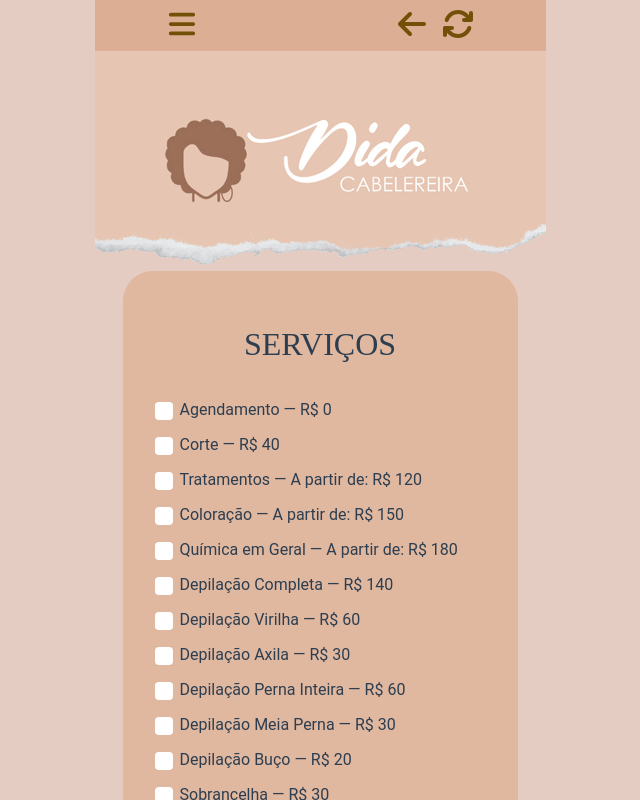
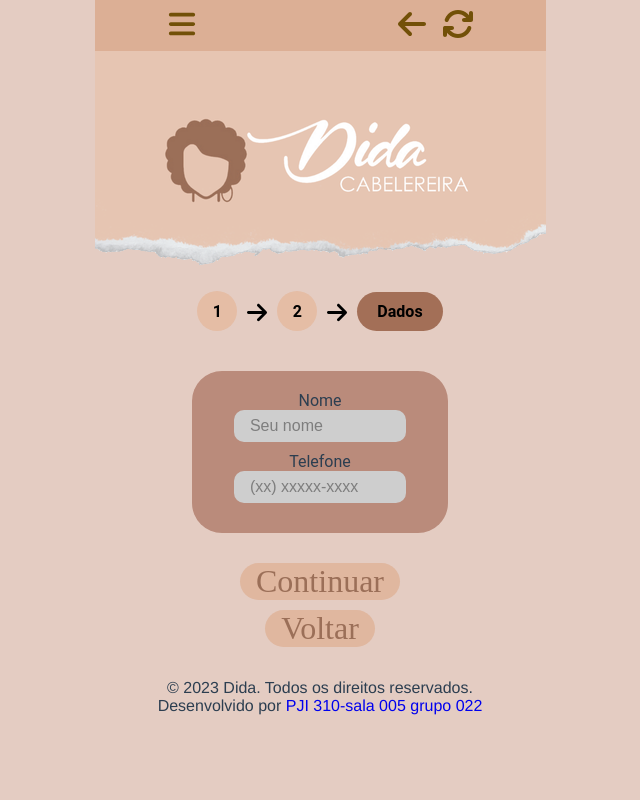
Before and after one commit to univesp-comp-pji3-grupo02/dida-site, a Vue app: page /#/scheduling in a window 1280 px wide. Shown: the top 800 px of the page, without its empty margins (320-960 px from the left). Built offline with nearby package versions, Linux system fonts and the light colour scheme.

Commit message:
add stepper layout

```diff
--- a/src/components/dataStep.vue
+++ b/src/components/dataStep.vue
@@ -1,11 +1,82 @@
 <template>
-    <H1>DADOS</H1>
+    <div class="stepper">
+      <div class="circle">1</div>
+      <div class="arrow"><img src="img/icons/right-arrow.svg" alt="right-arrow"></div>
+      <div class="circle">2</div>
+      <div class="arrow"><img src="img/icons/right-arrow.svg" alt="right-arrow"></div>
+      <div class="step">Dados</div>
+    </div>
+    <div class="form-container">
+      <label for="nome">Nome</label>
+      <input type="text" id="nome" name="nome" placeholder="Seu nome" required>
+      <label for="nome">Telefone</label>
+      <input
+    type="tel"
+    v-model="telefone"
+    @input="phoneFormat"
+    placeholder="(xx) xxxxx-xxxx"
+    maxlength="15"
+  />
+    </div>
     <button class="button-prev-next" @click="$emit('next')" >Continuar</button>
     <button class="button-prev-next" @click="$emit('prev')" >Voltar</button>
 </template>
 
 <script>
 export default {
-  name: 'DataStep'
+  name: 'DataStep',
+  methods: {
+    phoneFormat (event) {
+      let telefone = event.target.value.replace(/\D/g, '')
+
+      // Limita a 11 dígitos (2 DDD + 9 número)
+      telefone = telefone.slice(0, 11)
+
+      if (telefone.length > 10) {
+        telefone = telefone.replace(/(\d{2})(\d{5})(\d{4})/, '($1) $2-$3')
+      } else if (telefone.length > 6) {
+        telefone = telefone.replace(/(\d{2})(\d{4})(\d{0,4})/, '($1) $2-$3')
+      } else if (telefone.length > 2) {
+        telefone = telefone.replace(/(\d{2})(\d{0,4})/, '($1) $2')
+      } else {
+        telefone = telefone.replace(/(\d*)/, '($1')
+      }
+
+      event.target.value = telefone
+    }
+
+  }
 }
 </script>
+<style>
+.form-container{
+  background-color: #BA8B7B;
+  display: flex;
+  flex-direction: column;
+  align-items: center;
+  justify-content: center;
+  padding: 20px;
+  border-radius: 30px;
+  margin: 20px;
+  width: 80%;
+}
+.form-container input{
+  background-color: #cecece;
+  width: 80%;
+  height: 2rem;
+  border-radius: 10px;
+  margin-bottom: 10px;
+  border: none;
+  color: #000;
+  padding: 1rem;
+  font-size: 1rem;
+}
+.form-container input::placeholder{
+  color: #7e7e7e;
+  font-size: 1rem;
+}
+.form-container input:focus{
+  outline: none;
+  background-color: #ffffff;
+  }
+</style>
--- a/src/components/dateStep.vue
+++ b/src/components/dateStep.vue
@@ -1,6 +1,12 @@
 <template>
+    <div class="stepper">
+      <div class="circle">1</div>
+      <div class="arrow"><img src="img/icons/right-arrow.svg" alt="right-arrow"></div>
+      <div class="step">Data</div>
+      <div class="arrow"><img src="img/icons/right-arrow.svg" alt="right-arrow"></div>
+      <div class="circle">3</div>
+    </div>
     <div class="scheduling-h1">
-    <h1>Agendar atendimento</h1>
     </div>
     <div class="scheduling-container">
       <CalendarGrid @openModal="openModal" />
--- a/src/components/serviceStep.vue
+++ b/src/components/serviceStep.vue
@@ -1,7 +1,13 @@
 <template>
   <div>
+    <div class="stepper">
+      <div class="step">Serviços</div>
+      <div class="arrow"><img src="img/icons/right-arrow.svg" alt="right-arrow"></div>
+      <div class="circle">2</div>
+      <div class="arrow"><img src="img/icons/right-arrow.svg" alt="right-arrow"></div>
+      <div class="circle">3</div>
+    </div>
     <div class="scheduling-services-container">
-      <h1>SERVIÇOS</h1>
       <div
         class="scheduling-services-sub-container"
         v-for="(svc, key) in services"
@@ -131,4 +137,5 @@ export default {
 .checkbox-container input:checked + .checkmark::after {
   display: block;
 }
+
 </style>
--- a/src/views/SchedulingView.vue
+++ b/src/views/SchedulingView.vue
@@ -148,6 +148,38 @@
   height: 2rem;
   border-radius: 10px;
 }
+.stepper {
+      display: flex;
+      align-items: center;
+      gap: 10px;
+      padding: 20px;
+    }
+
+    .step {
+      background-color: #a36f57; /* cor da bolha "Serviços" */
+      color: black;
+      font-weight: bold;
+      padding: 10px 20px;
+      border-radius: 999px;
+    }
+
+    .circle {
+      background-color: #e5bda5;
+      color: black;
+      font-weight: bold;
+      width: 40px;
+      height: 40px;
+      border-radius: 50%;
+      display: flex;
+      align-items: center;
+      justify-content: center;
+    }
+
+    .arrow {
+      height: 20px;
+      width: 20px;
+    }
+
 </style>
 
 <script>
@@ -166,9 +198,9 @@ export default {
   data () {
     return {
       services: {
-        agendamento: {
+        avaliacao: {
           id: 0,
-          name: 'Agendamento',
+          name: 'Avaliação',
           price: 0,
           duration: 10,
           fixedValue: true
@@ -272,7 +304,7 @@ export default {
           fixedValue: true
         }
       },
-      step: 1
+      step: 3
     }
   },
   computed: {
```
Also changed, not shown: public/img/icons/right-arrow.svg (added).
